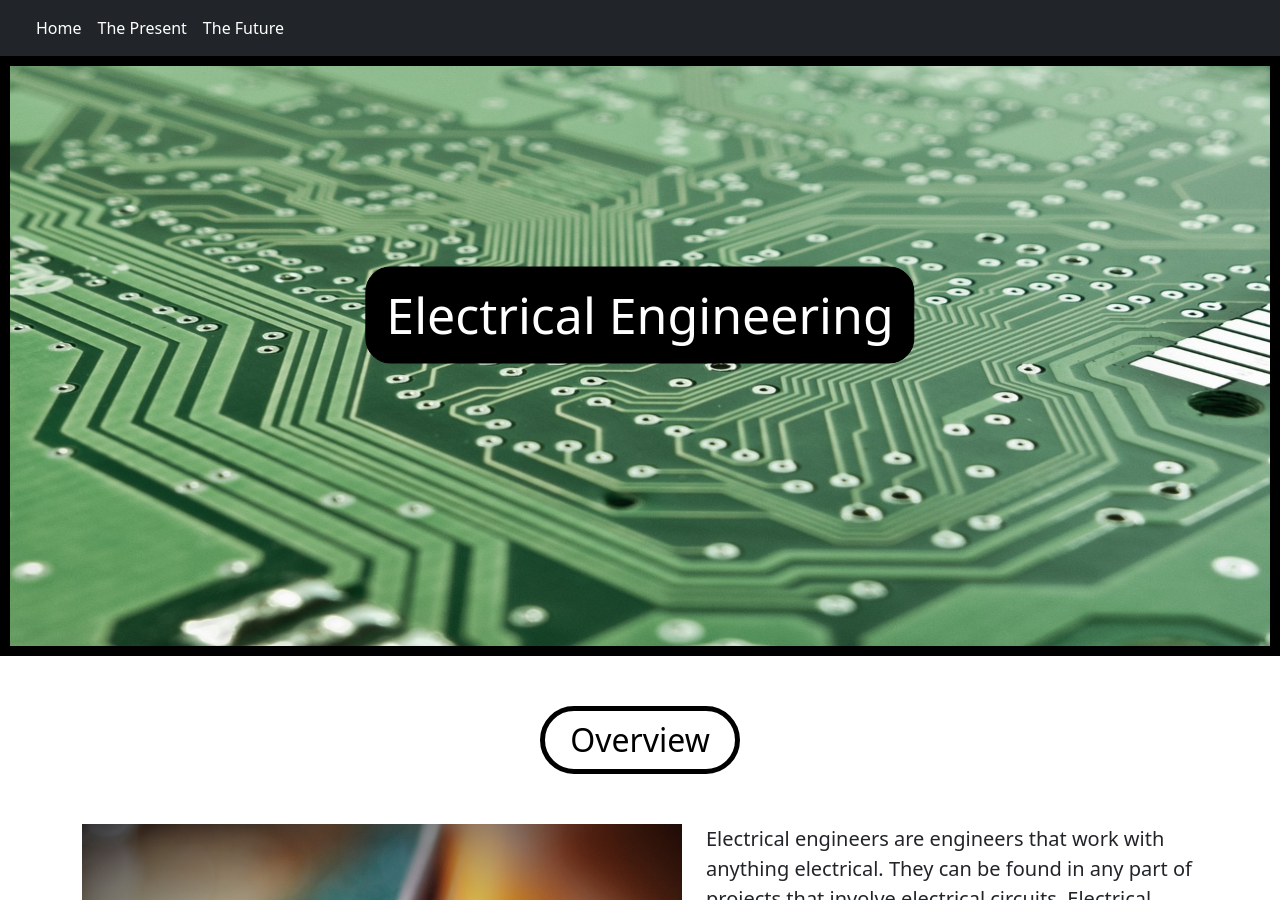
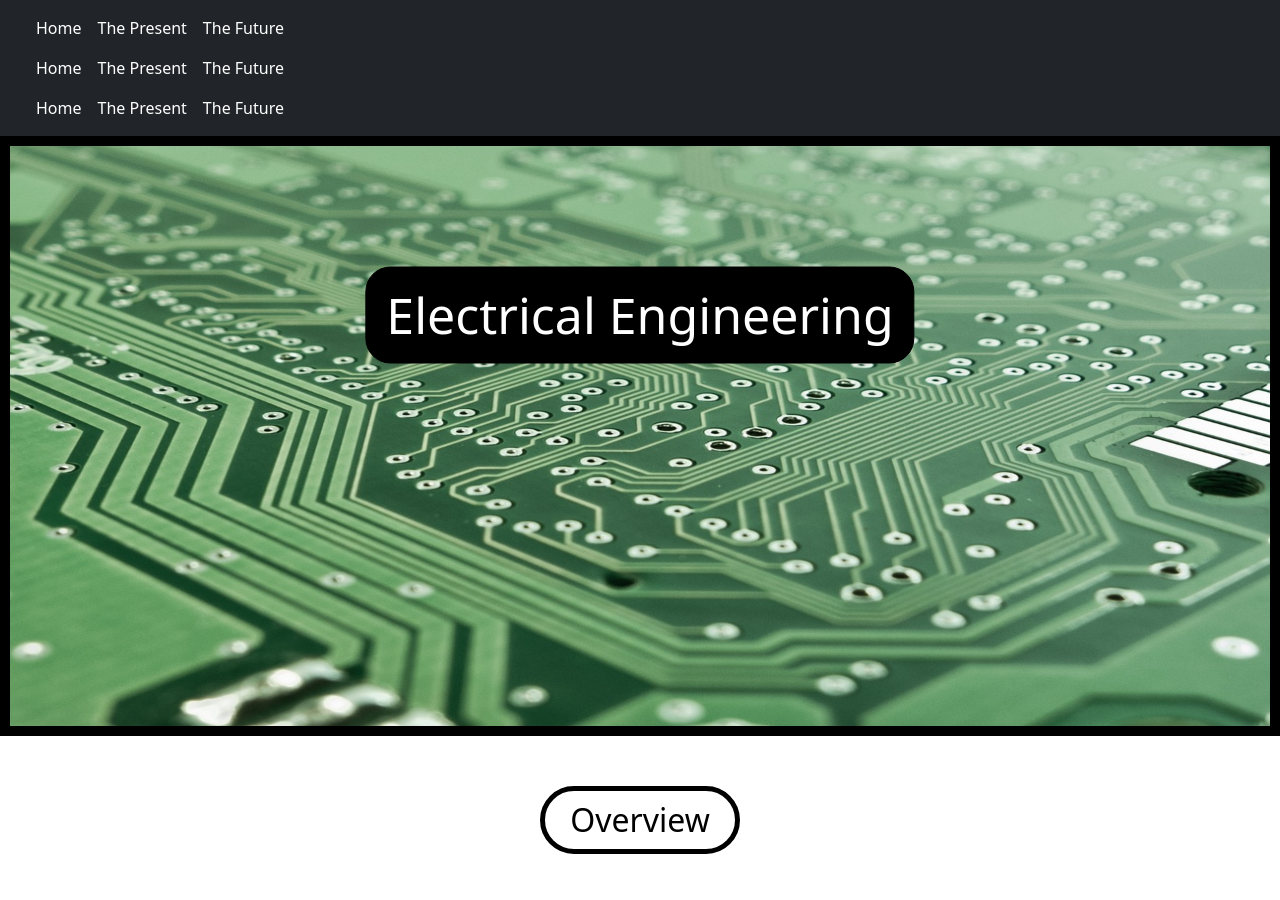
Before and after one commit to thomasd7021/sep10-freedom-project, a Jekyll site: the page built from index.html, in a window 1280 px wide and 900 px high. Built offline with Jekyll 4.4.1, drawn with Linux system fonts in a browser that asks for light colours.

Commit message:
nav broken

```diff
--- a/_config.yml
+++ b/_config.yml
@@ -40,9 +40,10 @@
 
 # Serving
 detach              : false
-port                : sep10-freedom-project
-host                : thomasd7021.github.io/
-baseurl             : "" # does not include hostname
+port                : 4000
+host                : 127.0.0.1
+baseurl             : "/sep10-freedom-project/" # does not include hostname
+url                 : thomasd7021.github.io/
 show_dir_listing    : false
 
 # Outputting
--- a/_data/navigation.yml
+++ b/_data/navigation.yml
@@ -1,6 +1,6 @@
 - name: Home
-  link: /
+  link: /sep10-freedom-project/
 - name: Part A
-  link: /part_a.html
+  link: /sep10-freedom-project/part_a.html
 - name: Part B
-  link: /part_b.html
+  link: /sep10-freedom-project/part_b.html
--- a/_includes/nav.html
+++ b/_includes/nav.html
@@ -5,13 +5,19 @@
       <div class="collapse navbar-collapse" id="navbarNav">
         <ul class="navbar-nav">
           <li class="nav-item">
-            <a class="nav-link active text-white" aria-current="page" href="/">Home</a>
+            {% for item in site.data.navigation %}
+            <a class="nav-link active text-white" aria-current="page" href="{{ item.link }}">Home</a>
+            {% endfor %}
           </li>
           <li class="nav-item">
-            <a class="nav-link text-white" href="/part_a.html">The Present</a>
+            {% for item in site.data.navigation %}
+            <a class="nav-link text-white" href="{{ item.link }}">The Present</a>
+            {% endfor %}
           </li>
           <li class="nav-item">
-            <a class="nav-link text-white" href="/part_b.html">The Future</a>
+            {% for item in site.data.navigation %}
+            <a class="nav-link text-white" href="{{ item.link }}">The Future</a>
+            {% endfor %}
           </li>
           </li>
         </ul>
```
